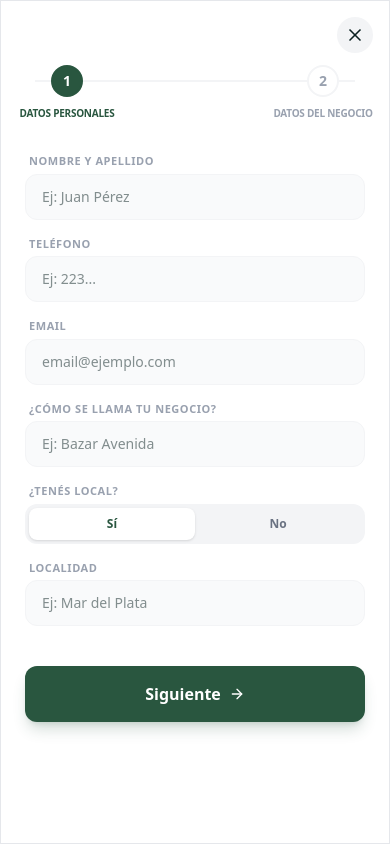
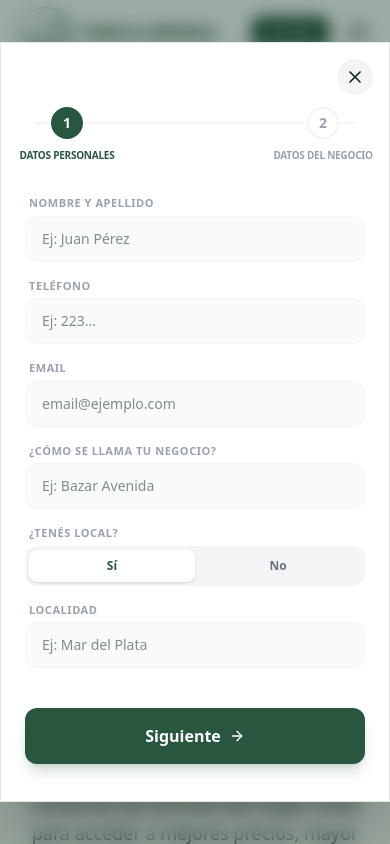
Before and after one commit to Acosta-gh/Mar-Sierras-----NextJs-Tailwind-PocketBase, a Next.js app: page / in a window 390 px wide. Both pictures are taken after a click on the button "Asociate". Shown: the top 844 px of the page. Built offline with nearby package versions, Linux system fonts and the light colour scheme.

Commit message:
Cambios menores responsive

```diff
--- a/src/components/ui/AsociateModal.jsx
+++ b/src/components/ui/AsociateModal.jsx
@@ -103,7 +103,7 @@ export default function AsociateModal() {
                         initial={{ opacity: 0, scale: 0.95, y: 20 }}
                         animate={{ opacity: 1, scale: 1, y: 0 }}
                         exit={{ opacity: 0, scale: 0.95, y: 20 }}
-                        className="border-1 border-gray-200 relative w-full max-w-lg md:max-w-3xl lg:max-w-4xl bg-white md:rounded-3xl shadow-2xl overflow-hidden flex flex-col md:flex-row min-h-[100vh] md:min-h-[600px] md:h-auto"
+                        className="border-1 border-gray-200 relative w-full max-w-lg md:max-w-3xl lg:max-w-4xl bg-white md:rounded-3xl shadow-2xl overflow-hidden flex flex-col md:flex-row min-h-[90dvh] md:min-h-[600px] md:h-auto "
                     >
                         {/* Close Button */}
                         <button
```
